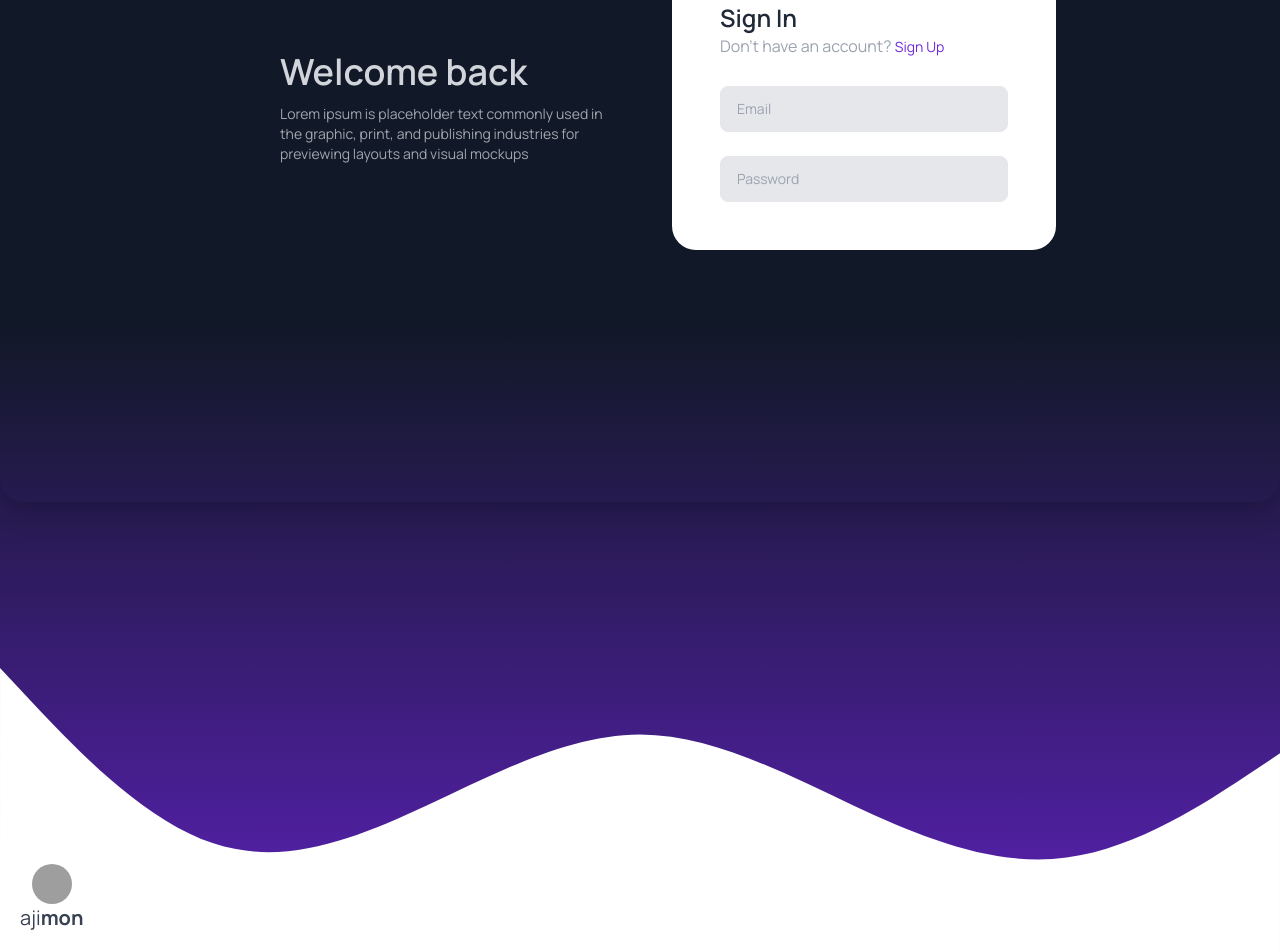
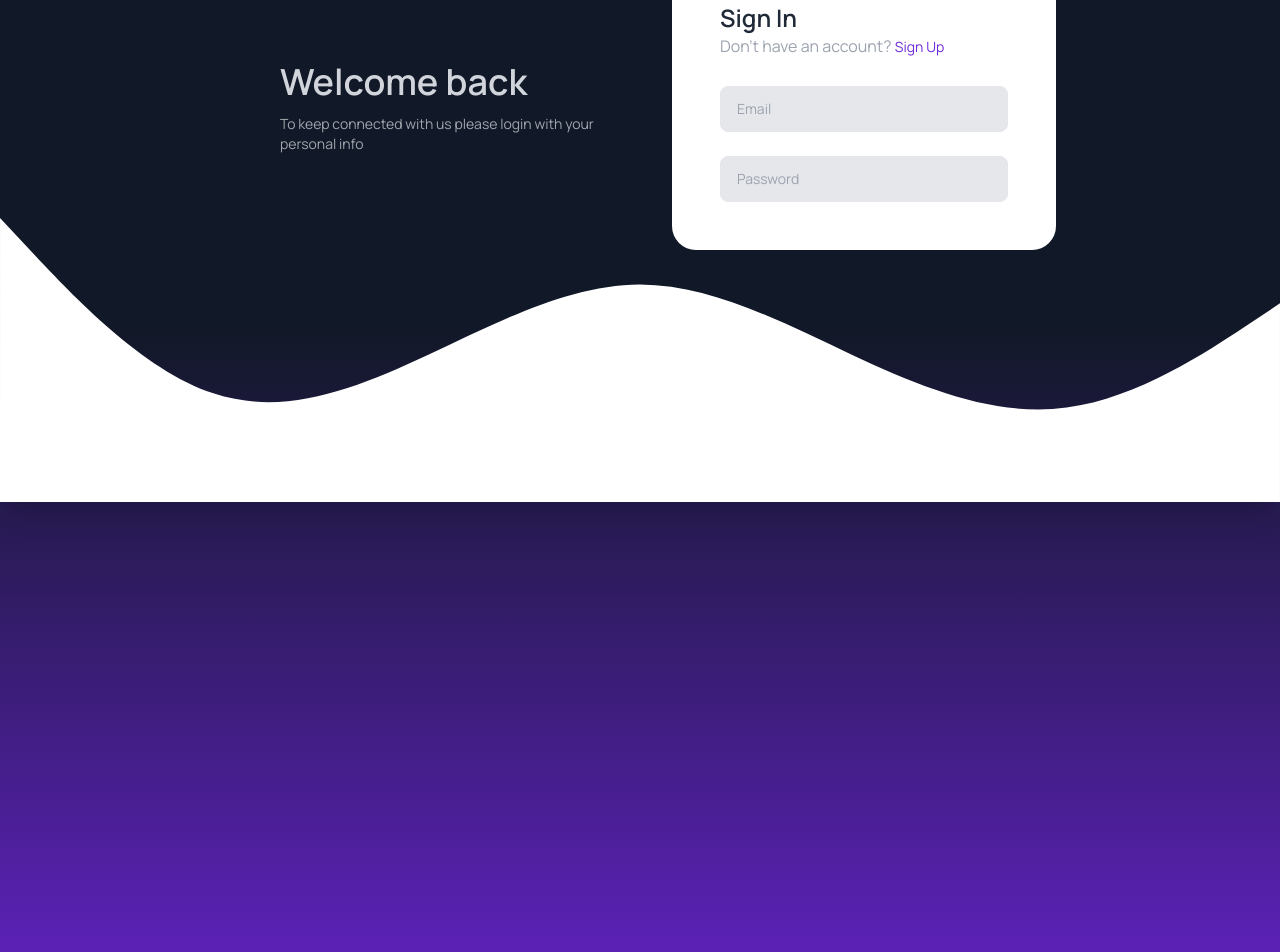
Before and after one commit to bigmitch19/cars-app-next, a Next.js app: page /sign-in in a window 1280 px wide. Shown: the part 298-1250 px from the top of the page. Built offline with nearby package versions, Linux system fonts and the light colour scheme; grey boxes are pictures that could not be loaded.

Commit message:
Fix formatting and update login message

```diff
--- a/app/sign-in/page.tsx
+++ b/app/sign-in/page.tsx
@@ -1,4 +1,4 @@
-'use client'
+'use client';
 
 import { useState } from 'react';
 
@@ -21,9 +21,7 @@ export default function Home() {
 					<div className="self-start hidden lg:flex flex-col text-gray-300">
 						<h1 className="my-3 font-semibold text-4xl">Welcome back</h1>
 						<p className="pr-3 text-sm opacity-75">
-							Lorem ipsum is placeholder text commonly used in the graphic,
-							print, and publishing industries for previewing layouts and visual
-							mockups
+							To keep connected with us please login with your personal info
 						</p>
 					</div>
 				</div>
@@ -85,28 +83,6 @@ export default function Home() {
 						</div>
 					</div>
 				</div>
-			</div>
-			<footer className="bg-transparent absolute w-full bottom-0 left-0 z-30">
-				<div className="container p-5 mx-auto flex items-center justify-between">
-					<div className="flex mr-auto">
-						<a
-							href="https://codepen.io/uidesignhub"
-							target="_blank"
-							title="codepen aji"
-							className="text-center text-gray-700 focus:outline-none"
-						>
-							<img
-								src="/storage/avatars/njkIbPhyZCftc4g9XbMWwVsa7aGVPajYLRXhEeoo.jpg"
-								alt="aji"
-								className="object-cover mx-auto w-8 h-8 rounded-full w-10 h-10"
-							/>
-							<p className="text-xl">
-								aji<strong>mon</strong>
-							</p>
-						</a>
-					</div>
-				</div>
-			</footer>
 				<svg
 					className="absolute bottom-0 left-0"
 					xmlns="http://www.w3.org/2000/svg"
@@ -118,7 +94,7 @@ export default function Home() {
 						d="M0,0L40,42.7C80,85,160,171,240,197.3C320,224,400,192,480,154.7C560,117,640,75,720,74.7C800,75,880,117,960,154.7C1040,192,1120,224,1200,213.3C1280,203,1360,149,1400,122.7L1440,96L1440,320L1400,320C1360,320,1280,320,1200,320C1120,320,1040,320,960,320C880,320,800,320,720,320C640,320,560,320,480,320C400,320,320,320,240,320C160,320,80,320,40,320L0,320Z"
 					></path>
 				</svg>
-			<script src="https://cdn.jsdelivr.net/gh/alpinejs/alpine@v2.x.x/dist/alpine.js"></script>
+			</div>
 		</>
 	);
 }
--- a/components/Hero.tsx
+++ b/components/Hero.tsx
@@ -38,10 +38,11 @@ const Hero = () => {
 				<div className="hero__image">
 					<div className="p-28 bg-[radial-gradient(ellipse_at_bottom_left,_var(--tw-gradient-stops))] from-pink-500 via-red-500 to-yellow-500 h-[500px] w-[300px]  lg:h-[800px] lg:w-[600px] "></div>
 					<Image
-						src="./public/hero.webp"
+						src="./hero.webp"
 						alt="hero"
 						fill
 						className="object-contain"
+						placeholder="blur"
 					/>
 				</div>
 
```
Lines whose indentation alone changed are shown as unchanged.
